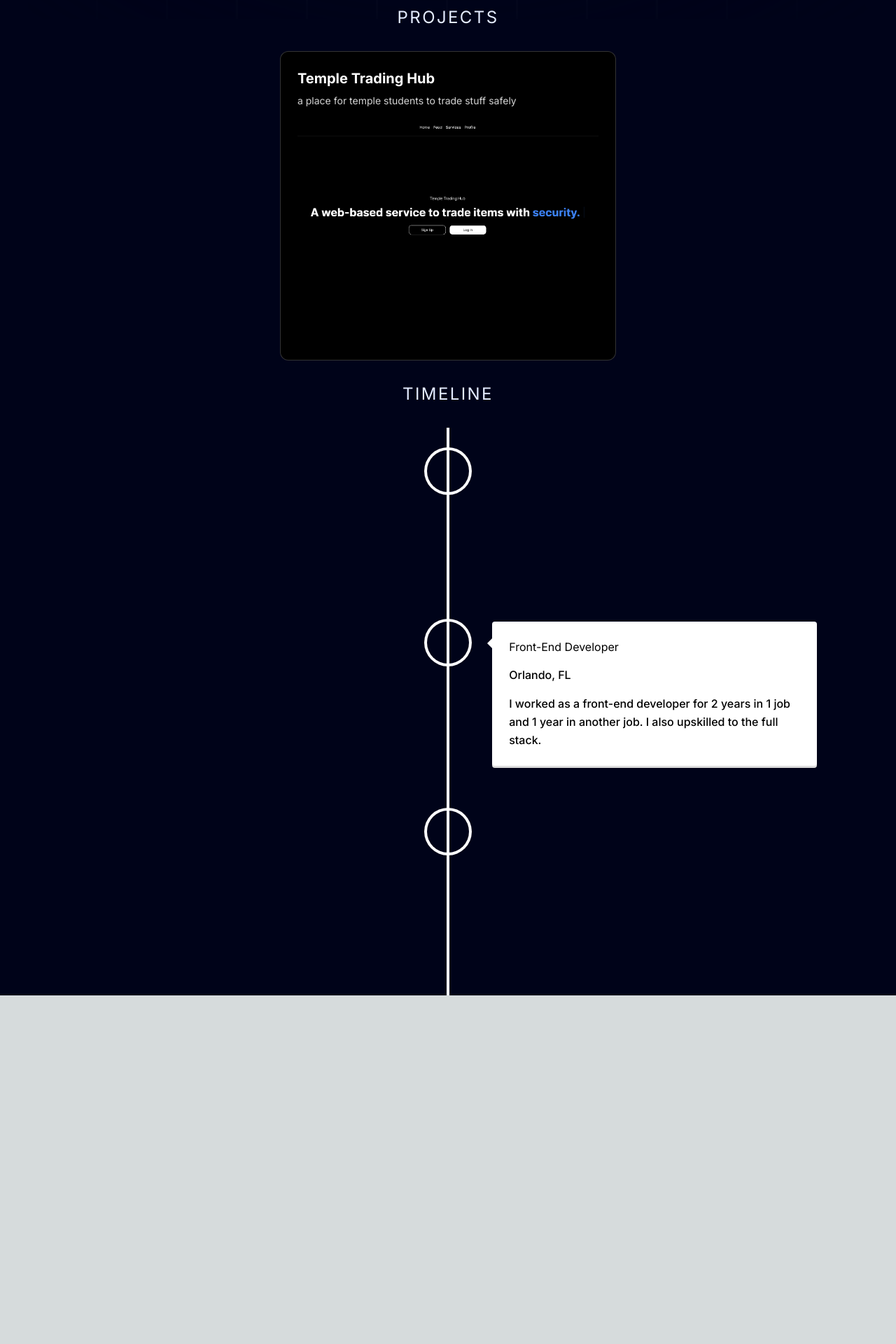
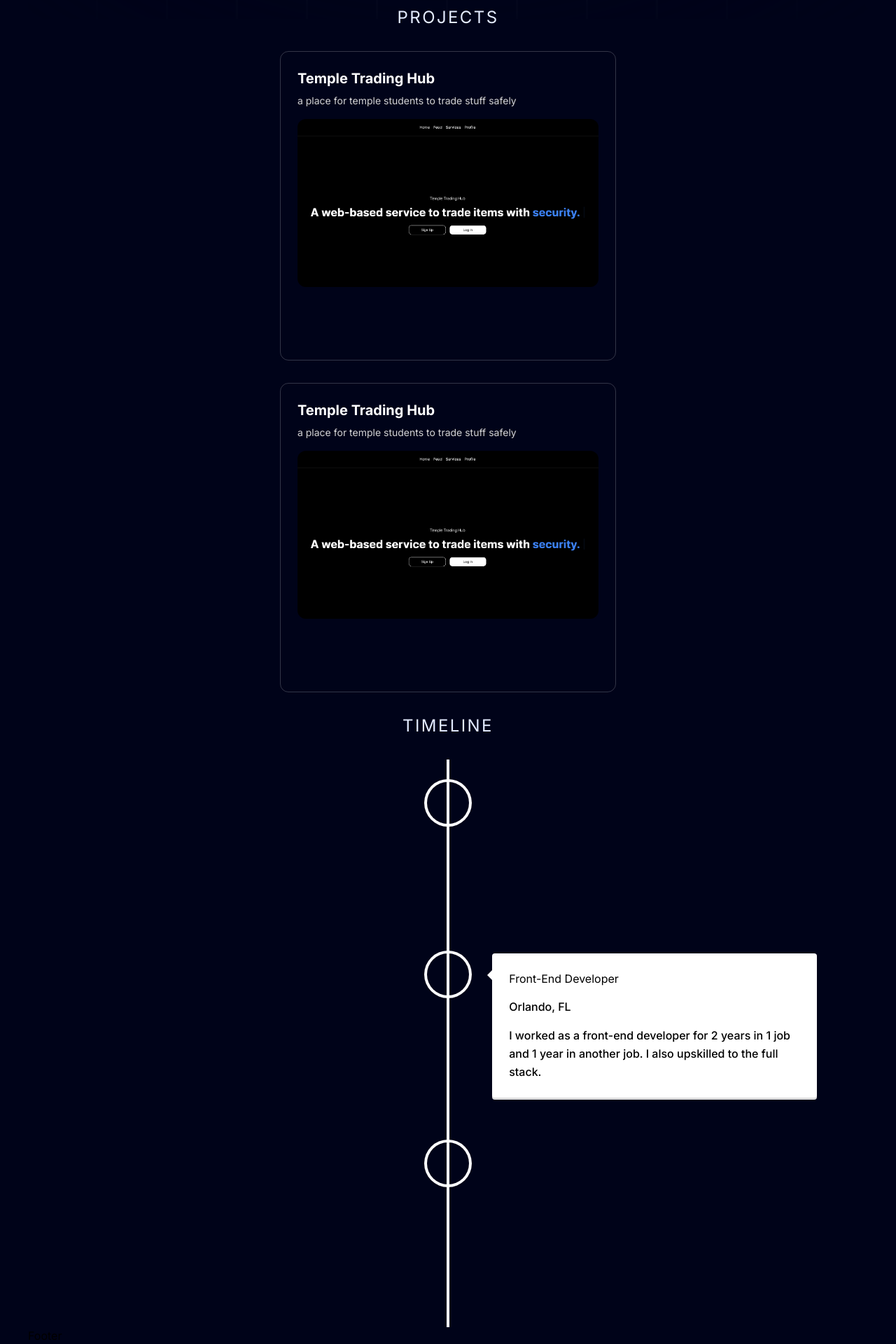
Before and after one commit to Rich-Bryan/personal-website, a Next.js app: page / in a window 1280 px wide. Shown: the part 773-2693 px from the top of the page at 70% size. Before the commit the page ends 2195 px from the top, so only its background shows below. Built offline with nearby package versions, Linux system fonts and the light colour scheme.

Commit message:
chenge the color for the card components and added footer

```diff
--- a/app/page.tsx
+++ b/app/page.tsx
@@ -7,6 +7,7 @@ import { FloatingNav, } from "@/components/ui/floating-navbar";
 import Image from "next/image";
 import { FaHome} from "react-icons/fa";
 import Title from "@/components/Title";
+import Footer from "@/components/Footer";
 
 
 export default function Home() {
@@ -20,8 +21,10 @@ export default function Home() {
         <Skills />
         <Title title="Projects" />
         <ThreeDCardDemo title="Temple Trading Hub" description="a place for temple students to trade stuff safely" image="/project_one.png"  />
+        <ThreeDCardDemo title="Temple Trading Hub" description="a place for temple students to trade stuff safely" image="/project_one.png"  />
         <Title title="Timeline"/>
         <CustomizedTimeline />
+        <Footer />
       </div>
     </main>
   );
--- a/components/Card.tsx
+++ b/components/Card.tsx
@@ -9,7 +9,7 @@ import Link from "next/link";
 export function ThreeDCardDemo({title, description, image}: Project) {
   return (
     <CardContainer className="inter-var">
-      <CardBody className="bg-gray-50 relative group/card  dark:hover:shadow-2xl dark:hover:shadow-emerald-500/[0.1] dark:bg-black dark:border-white/[0.2] border-black/[0.1] w-auto sm:w-[30rem] h-auto rounded-xl p-6 border  ">
+      <CardBody className="bg-gray-50 relative group/card  dark:hover:shadow-2xl dark:hover:shadow-emerald-500/[0.1] bg-purple-950 dark:border-white/[0.2] border-black/[0.1] w-auto sm:w-[30rem] h-auto rounded-xl p-6 border  ">
         <CardItem
           translateZ="50"
           className="text-xl font-bold text-neutral-600 dark:text-white"
--- /dev/null
+++ b/components/Footer.tsx
@@ -0,0 +1,9 @@
+import React from 'react'
+
+const Footer = () => {
+  return (
+    <div>Footer</div>
+  )
+}
+
+export default Footer
```
